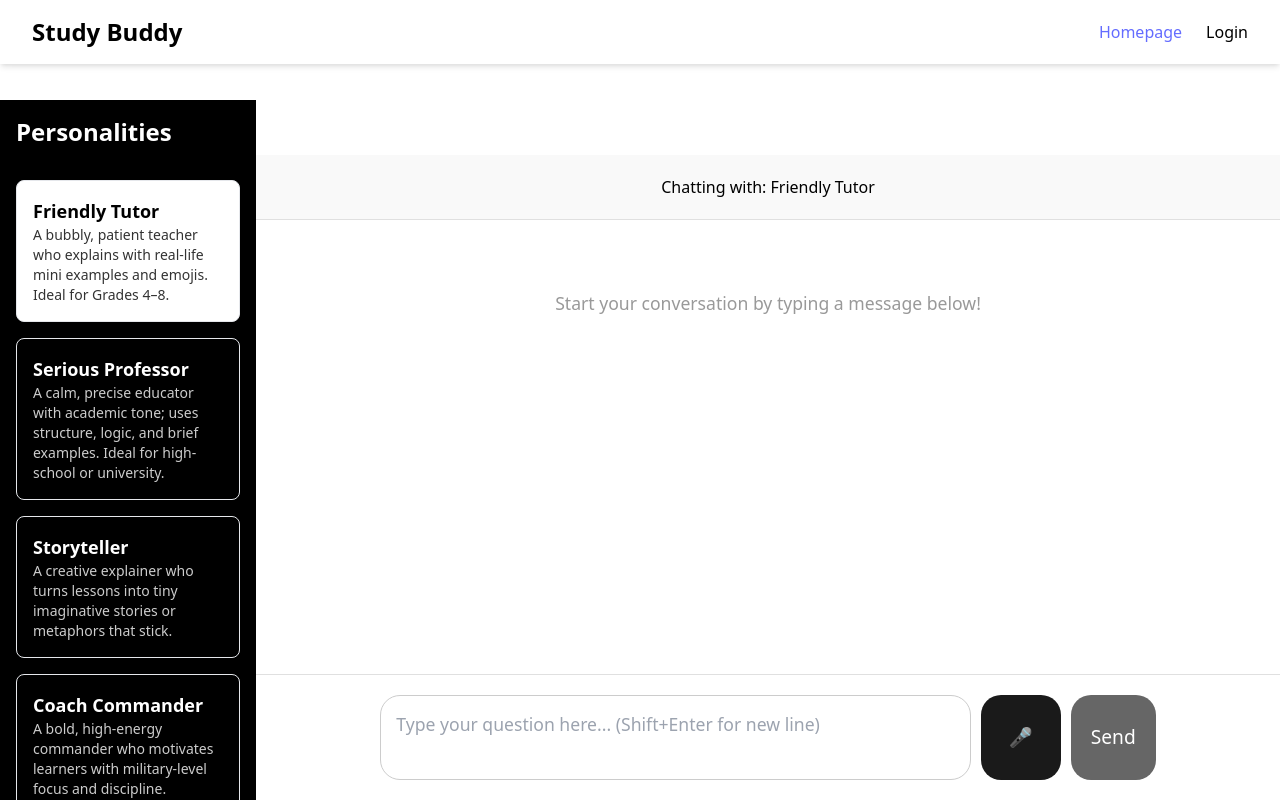
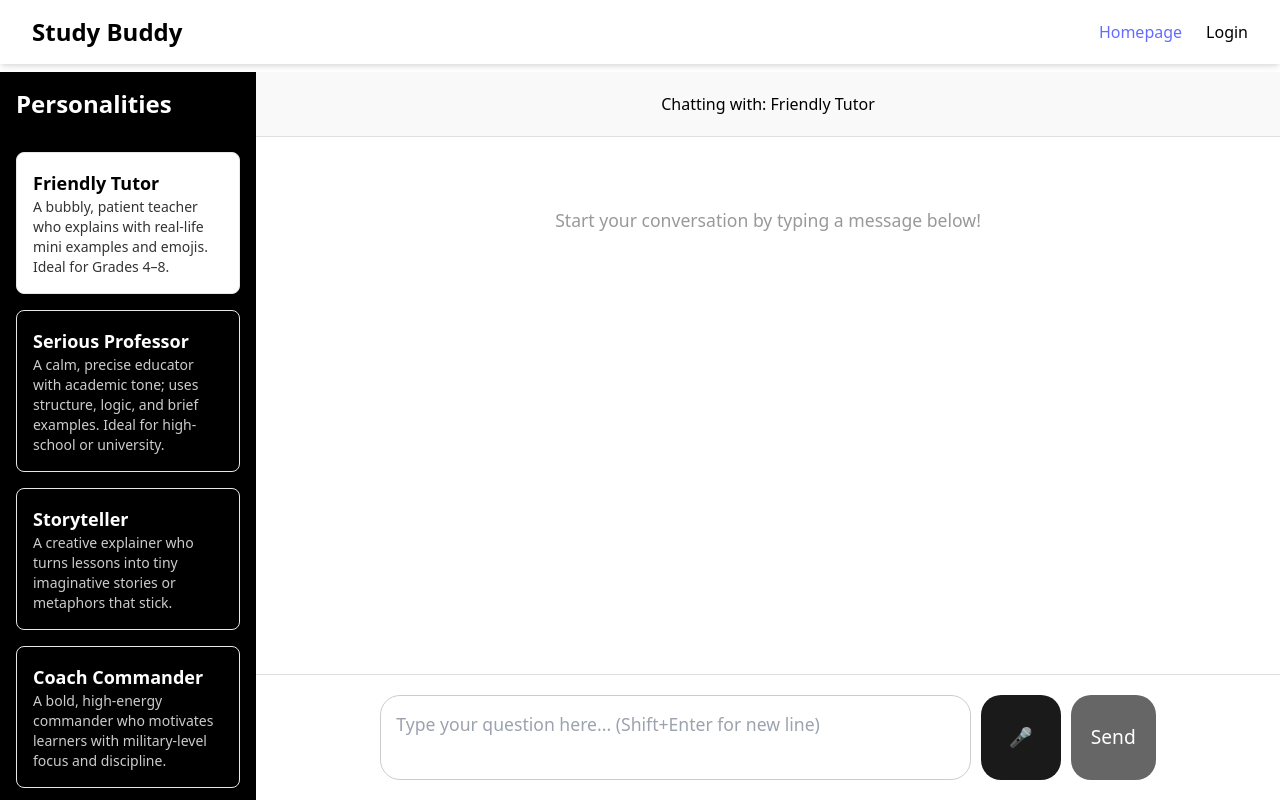
Before and after one commit to chrls04/learning-assistant, a React (Vite) app in the folder study-buddy/frontend/: page /personalities in a window 1280 px wide. Both pictures are taken after a click on the element 128 px from the left and 251 px from the top of the page. Shown: the top 800 px of the page. Built offline with nearby package versions, Linux system fonts and the light colour scheme.

Commit message:
user can only scroll chat history

```diff
--- a/study-buddy/frontend/src/components/PersonalitiesPage.jsx
+++ b/study-buddy/frontend/src/components/PersonalitiesPage.jsx
@@ -42,9 +42,9 @@ export default function PersonalitiesPage() {
   };
 
   return (
-    <div className="relative min-h-screen flex bg-white text-black">
+    <div className="fixed inset-0 flex bg-white text-black overflow-hidden" style={{ top: '72px' }}>
       {/* Sidebar */}
-      <aside className="w-64 bg-black text-white flex flex-col p-4 space-y-4">
+      <aside className="w-64 bg-black text-white flex flex-col p-4 space-y-4 overflow-y-auto">
         <h2 className="text-2xl font-bold mb-4">Personalities</h2>
         {personalities.map((p) => (
           <div
@@ -61,7 +61,7 @@ export default function PersonalitiesPage() {
       </aside>
 
       {/* Main content */}
-      <main className="flex-1 flex flex-col items-center justify-center relative bg-white">
+      <main className="flex-1 flex flex-col items-center justify-center relative bg-white overflow-hidden">
         {!selectedPersonality && (
           <p className="text-gray-700 text-xl">
             Select a personality to start chatting
@@ -69,10 +69,12 @@ export default function PersonalitiesPage() {
         )}
 
         {selectedPersonality && (
-          <ChatBox
-            selectedPersonality={selectedPersonality}
-            personalities={personalities}
-          />
+          <div style={{ width: '100%', height: '100%', overflow: 'hidden' }}>
+            <ChatBox
+              selectedPersonality={selectedPersonality}
+              personalities={personalities}
+            />
+          </div>
         )}
       </main>
     </div>
```
Also changed, not shown: 1 other file (tests, documents, lock files or other folders).
